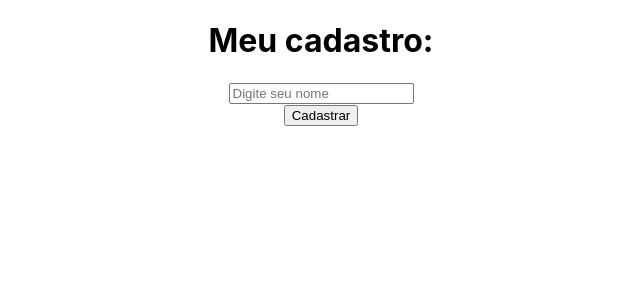
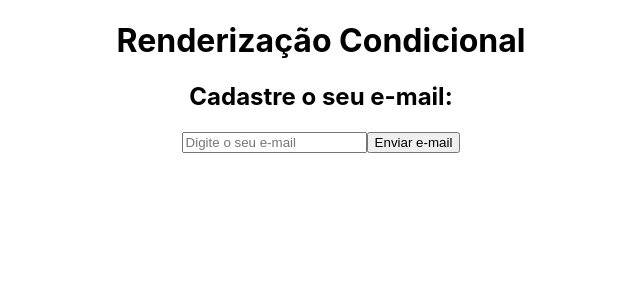
Before and after one commit to AlcindoNeto/react, a React (Create React App) app in the folder ARQUIVOS/meu-projeto/: page / in a window 1280 px wide. Shown: the top 300 px of the page, without its empty margins (319-959 px from the left). Built offline with nearby package versions, Linux system fonts and the light colour scheme.

Commit message:
conditional rendering

```diff
--- a/ARQUIVOS/meu-projeto/src/App.jsx
+++ b/ARQUIVOS/meu-projeto/src/App.jsx
@@ -6,6 +6,7 @@ import Frase from './components/Frase'
 import List from './components/List';
 import Evento from './components/Evento';
 import Form from './components/Form';
+import Condicional from './components/Condicional';
 
 
 function App() {
@@ -37,8 +38,10 @@ function App() {
       <List/> */}
       {/* <Evento numero={1}/>
       <Evento numero={2}/> */}
-      <Form/>
-
+      {/* <Form/>
+      <Evento/> */}
+      <h1>Renderização Condicional</h1>
+      <Condicional/>
     </div>
   );
 }
--- /dev/null
+++ b/ARQUIVOS/meu-projeto/src/components/Condicional.jsx
@@ -0,0 +1,41 @@
+import { useState } from "react"
+
+function Condicional(){
+
+    const[email, setEmail] = useState()
+    const[userEmail, setUserEmail] = useState()
+
+    function enviarEmail(e){
+        e.preventDefault()
+        setUserEmail(email)
+    }
+
+    function limparEmail(){
+        setUserEmail('')
+    }
+
+    return(
+        <div>
+            <h2>Cadastre o seu e-mail:</h2>
+            <form>
+                <input
+                type="email"
+                name=""
+                id=""
+                placeholder="Digite o seu e-mail"
+                onChange={(e) => setEmail(e.target.value)}
+                />
+                <button onClick={enviarEmail}>Enviar e-mail</button>
+                {userEmail && (
+                    <div>
+                        <p>O e-mail do usuário é {userEmail}</p>
+                        <button onClick={limparEmail}>Limpar e-mail</button>
+                    </div>
+                )}
+            </form>
+
+        </div>
+    )
+}
+
+export default Condicional
--- a/ARQUIVOS/meu-projeto/src/components/Evento.jsx
+++ b/ARQUIVOS/meu-projeto/src/components/Evento.jsx
@@ -1,7 +1,14 @@
-function Evento({numero}){
+import Button from "./evento/Button"
+
+function Evento(){
 
     function meuEvento(){
-        console.log(`Opa, fui ativado! ${numero}`)
+        console.log(`Ativando o primeiro evento`)
+    }
+
+    function segundoEvento()
+    {
+        console.log(`Ativando o segundo evento`)
     }
 
     return(
@@ -9,7 +16,8 @@ function Evento({numero}){
             <p>
                 Clique para disparar um evento:
             </p>
-            <button onClick={meuEvento}>Ativar!</button>
+            <Button event={meuEvento} text="Primeiro Evento"/>
+            <Button event={segundoEvento} text="Segundo Evento"/>
         </div>
     )
 }
--- a/ARQUIVOS/meu-projeto/src/components/Form.jsx
+++ b/ARQUIVOS/meu-projeto/src/components/Form.jsx
@@ -1,16 +1,37 @@
+import { useState  } from "react"
+
 function Form(){
 
     function cadastrarUsuario(e){
-        e.preventDefault()
-        console.log("Cadastrou o usuario")
+        console.log(`Usuário ${name} foi cadastrado com a senha: ${password}`)
     }
+
+    const [name, setName] = useState()
+    const [password, setPassword] = useState()
 
     return(
         <div>
             <h1>Meu cadastro:</h1>
             <form onSubmit={cadastrarUsuario}>
                 <div>
-                    <input type="text" placeholder="Digite seu nome"/>
+                    <label htmlFor="name">Nome:</label>
+                    <input
+                    type="text"
+                    id="name"
+                    name="name"
+                    placeholder="Digite seu nome"
+                    onChange={(e) => setName(e.target.value)}
+                    />
+                </div>
+                <div>
+                    <label htmlFor="password">Senha:</label>
+                    <input
+                    type="password"
+                    id="password"
+                    name="password"
+                    placeholder="Digite sua senha"
+                    onChange={(e) => setPassword(e.target.value)}
+                    />
                 </div>
                 <div>
                     <input type="submit" value="Cadastrar" />
--- /dev/null
+++ b/ARQUIVOS/meu-projeto/src/components/evento/Button.jsx
@@ -0,0 +1,5 @@
+function Button(props){
+    return <button onClick={props.event}>{props.text}</button>
+}
+
+export default Button
```
